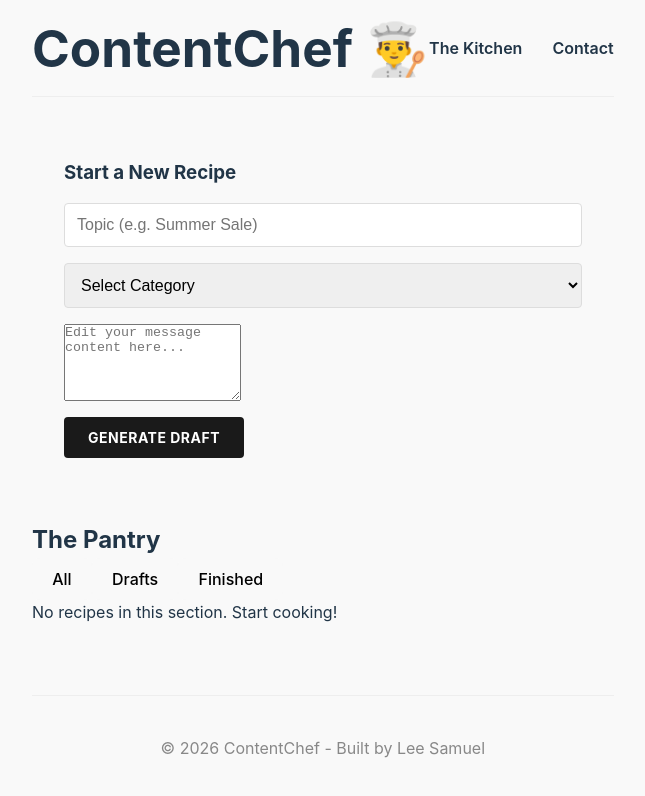
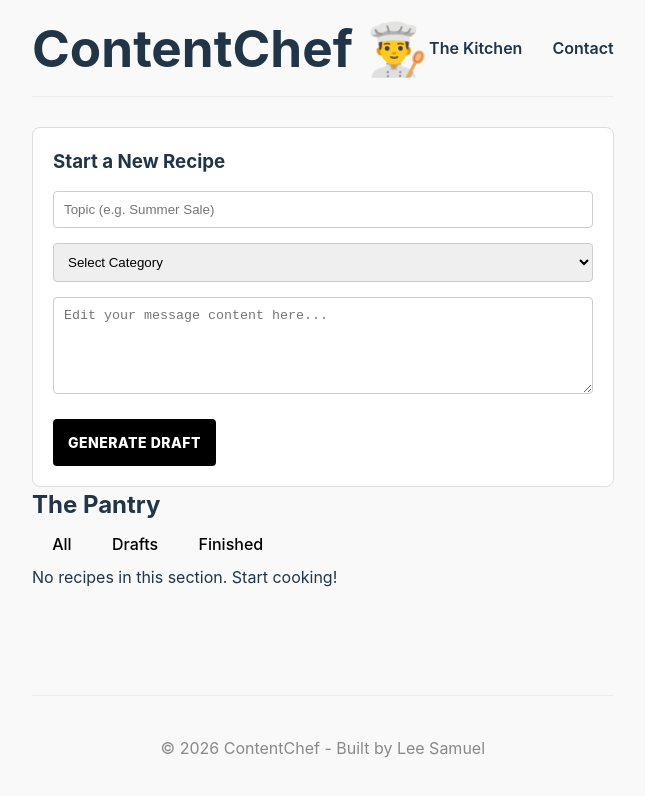
Before and after one commit to lsamuel-dev/ContentChef, a React (Vite) app: page / in a window 1280 px wide. Shown: the top 796 px of the page, without its empty margins (8-653 px from the left). Built offline with nearby package versions, Linux system fonts and the light colour scheme.

Commit message:
generate button

```diff
--- a/src/Components/DraftForm/DraftForm.css
+++ b/src/Components/DraftForm/DraftForm.css
@@ -1,70 +1,42 @@
+/* NUCLEAR RESET FOR VISIBILITY */
 .draft-form {
-  background: var(--chef-white);
-  padding: 2rem;
-  border-radius: 12px;
-  box-shadow: var(--shadow);
-  border-left: 5px solid var(--chef-red);
-  margin-bottom: 2rem;
-}
-
-.draft-form h3 {
-  color: var(--chef-red);
-  margin-bottom: 1rem;
+  background: #ffffff;
+  padding: 20px;
+  border-radius: 8px;
+  border: 1px solid #ddd;
+  display: flex;
+  flex-direction: column;
+  gap: 15px;
 }
 
 .draft-form input,
-.draft-form select {
-  display: block;
+.draft-form select,
+.draft-form textarea {
   width: 100%;
-  padding: 12px;
-  margin-bottom: 1rem;
-  border: 1px solid #ddd;
+  padding: 10px;
+  border: 1px solid #ccc;
   border-radius: 4px;
-  font-size: 1rem;
 }
 
-/* FORCE VISIBILITY - DO NOT REMOVE */
+/* THE BUTTON - FORCED VISIBILITY */
 .generate-btn {
+  /* This kills the "hover-only" behavior */
+  display: block !important;
   opacity: 1 !important;
   visibility: visible !important;
-  display: inline-block !important;
 
-  /* High-Contrast Styling */
-  background-color: #1a1a1a !important; /* Solid dark grey/black */
-  color: #ffffff !important; /* Solid white text */
-  padding: 12px 24px !important;
-  border-radius: 4px !important;
-  font-weight: 700 !important;
+  /* High Contrast Style */
+  background-color: #000000 !important; /* Pure Black */
+  color: #ffffff !important; /* Pure White */
+  padding: 15px !important;
+  font-weight: 800 !important;
   text-transform: uppercase !important;
+  border: none !important;
   cursor: pointer !important;
-  border: none !important;
   margin-top: 10px !important;
 }
 
-/* Hover effect should only change the color, not the visibility */
+/* This only changes color, not visibility */
 .generate-btn:hover {
-  background-color: #333333 !important;
+  background-color: #444444 !important;
 }
-
-/* FORCE VISIBILITY - DO NOT REMOVE */
-.generate-btn {
-  opacity: 1 !important;
-  visibility: visible !important;
-  display: inline-block !important;
-
-  /* High-Contrast Styling */
-  background-color: #1a1a1a !important; /* Solid dark grey/black */
-  color: #ffffff !important; /* Solid white text */
-  padding: 12px 24px !important;
-  border-radius: 4px !important;
-  font-weight: 700 !important;
-  text-transform: uppercase !important;
-  cursor: pointer !important;
-  border: none !important;
-  margin-top: 10px !important;
-}
-
-/* Hover effect should only change the color, not the visibility */
-.generate-btn:hover {
-  background-color: #333333 !important;
-}
```
